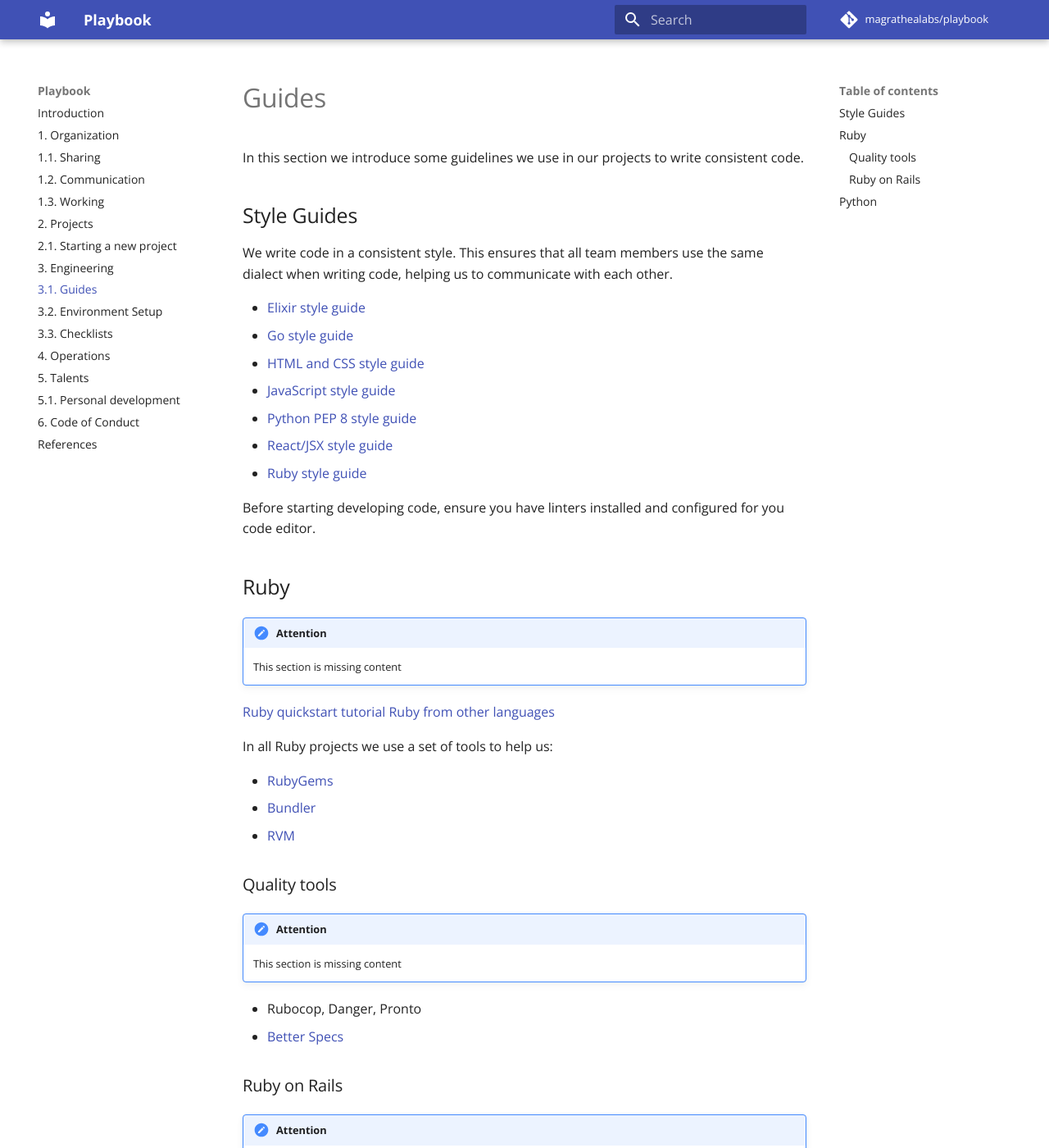
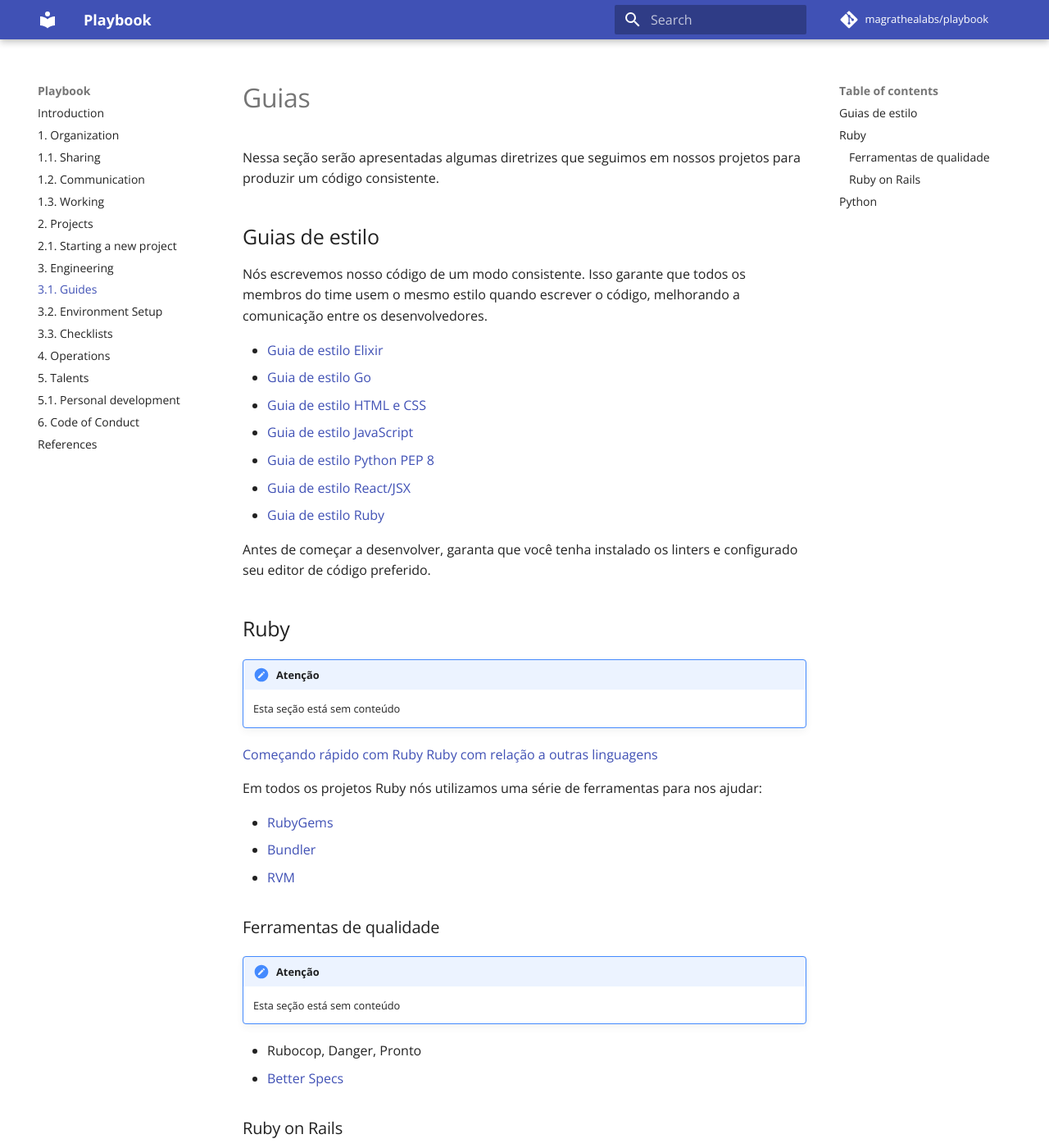
Before and after one commit to magrathealabs/playbook, an MkDocs documentation site: the page built from docs/3.1-guides.md, in a window 1280 px wide and 1400 px high. Shown: the whole window at 82% size. Built offline with MkDocs 1.6.1 and Material for MkDocs 9.7.7, drawn with Linux system fonts in a browser that asks for light colours; comment, search, counter and statistics services are not loaded; some of the changed text lies outside the part shown.

Commit message:
Translating file 3.1-guides.md

```diff
--- a/docs/3.1-guides.md
+++ b/docs/3.1-guides.md
@@ -1,51 +1,51 @@
-# Guides
+# Guias
 
-In this section we introduce some guidelines we use in our projects to write consistent code.
+Nessa seção serão apresentadas algumas diretrizes que seguimos em nossos projetos para produzir um código consistente.
 
-## Style Guides
+## Guias de estilo
 
-We write code in a consistent style. This ensures that all team members use the same dialect when writing code, helping us to communicate with each other.
+Nós escrevemos nosso código de um modo consistente. Isso garante que todos os membros do time usem o mesmo estilo quando escrever o código, melhorando a comunicação entre os desenvolvedores.
 
-* [Elixir style guide](https://github.com/christopheradams/elixir_style_guide)
-* [Go style guide](https://github.com/golang/go/wiki/CodeReviewComments)
-* [HTML and CSS style guide](https://google.github.io/styleguide/htmlcssguide.html)
-* [JavaScript style guide](https://github.com/airbnb/javascript)
-* [Python PEP 8 style guide](https://www.python.org/dev/peps/pep-0008/)
-* [React/JSX style guide](https://github.com/airbnb/javascript/tree/master/react)
-* [Ruby style guide](https://github.com/bbatsov/ruby-style-guide)
+* [Guia de estilo Elixir](https://github.com/christopheradams/elixir_style_guide)
+* [Guia de estilo Go](https://github.com/golang/go/wiki/CodeReviewComments)
+* [Guia de estilo HTML e CSS](https://google.github.io/styleguide/htmlcssguide.html)
+* [Guia de estilo JavaScript](https://github.com/airbnb/javascript)
+* [Guia de estilo Python PEP 8](https://www.python.org/dev/peps/pep-0008/)
+* [Guia de estilo React/JSX](https://github.com/airbnb/javascript/tree/master/react)
+* [Guia de estilo Ruby](https://github.com/bbatsov/ruby-style-guide)
 
-Before starting developing code, ensure you have linters installed and configured for you code editor.
+Antes de começar a desenvolver, garanta que você tenha instalado os linters e configurado seu editor de código preferido.
 
 ## Ruby
 
-!!! attention
-    This section is missing content
+!!! Atenção
+    Esta seção está sem conteúdo
 
-[Ruby quickstart tutorial](https://www.ruby-lang.org/en/documentation/quickstart)
-[Ruby from other languages](https://www.ruby-lang.org/en/documentation/ruby-from-other-languages)
+[Começando rápido com Ruby](https://www.ruby-lang.org/en/documentation/quickstart)
+[Ruby com relação a outras linguagens](https://www.ruby-lang.org/en/documentation/ruby-from-other-languages)
 
-In all Ruby projects we use a set of tools to help us:
+Em todos os projetos Ruby nós utilizamos uma série de ferramentas para nos ajudar:
 
 * [RubyGems](http://guides.rubygems.org)
 * [Bundler](http://bundler.io)
 * [RVM](https://rvm.io)
 
-### Quality tools
+### Ferramentas de qualidade
 
-!!! attention
-    This section is missing content
+!!! Atenção
+    Esta seção está sem conteúdo
 
 * Rubocop, Danger, Pronto
 * [Better Specs](http://www.betterspecs.org/)
 
 ### Ruby on Rails
 
-!!! attention
-    This section is missing content
+!!! Atenção
+    Esta seção está sem conteúdo
 
-[Ruby on Rails guides](http://guides.rubyonrails.org)
+[Guias para Ruby on Rails](http://guides.rubyonrails.org)
 
 ## Python
 
-!!! attention
-    This section is missing content
+!!! Atenção
+    Esta seção está sem conteúdo
```
